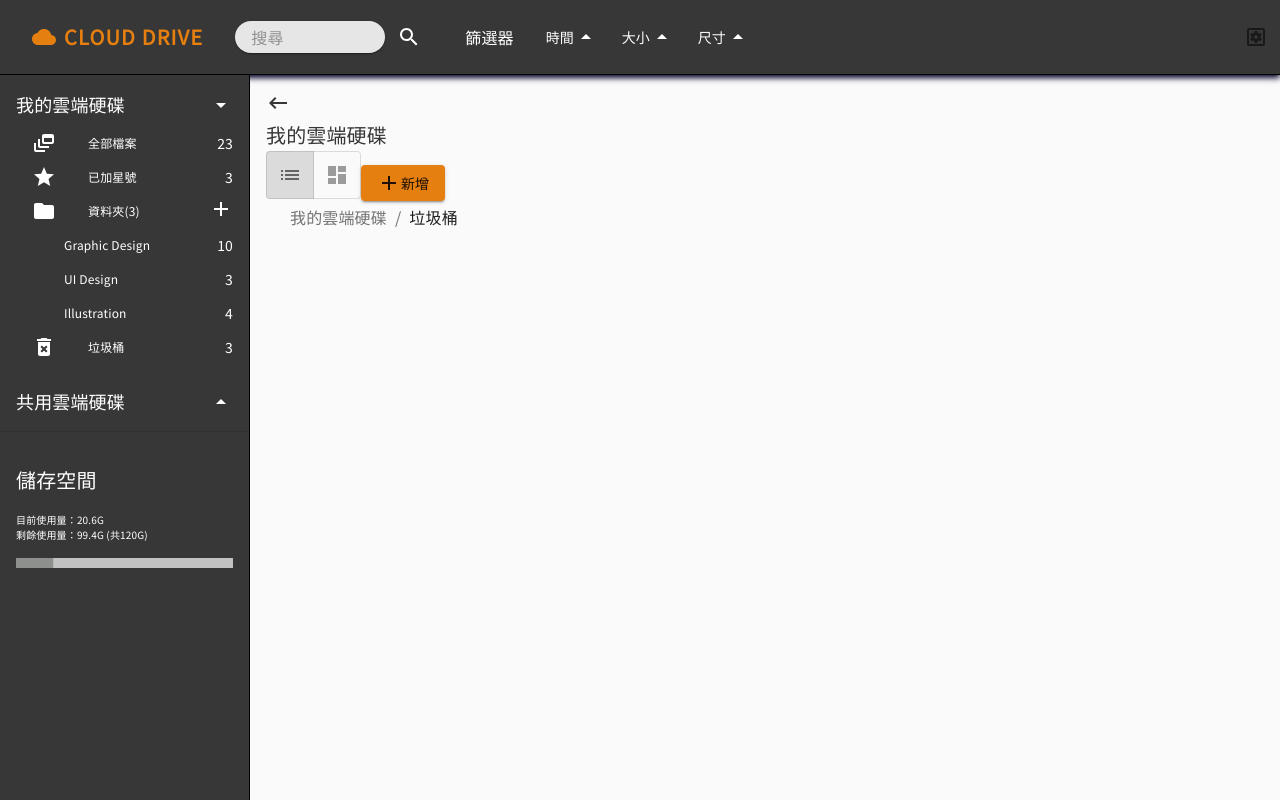
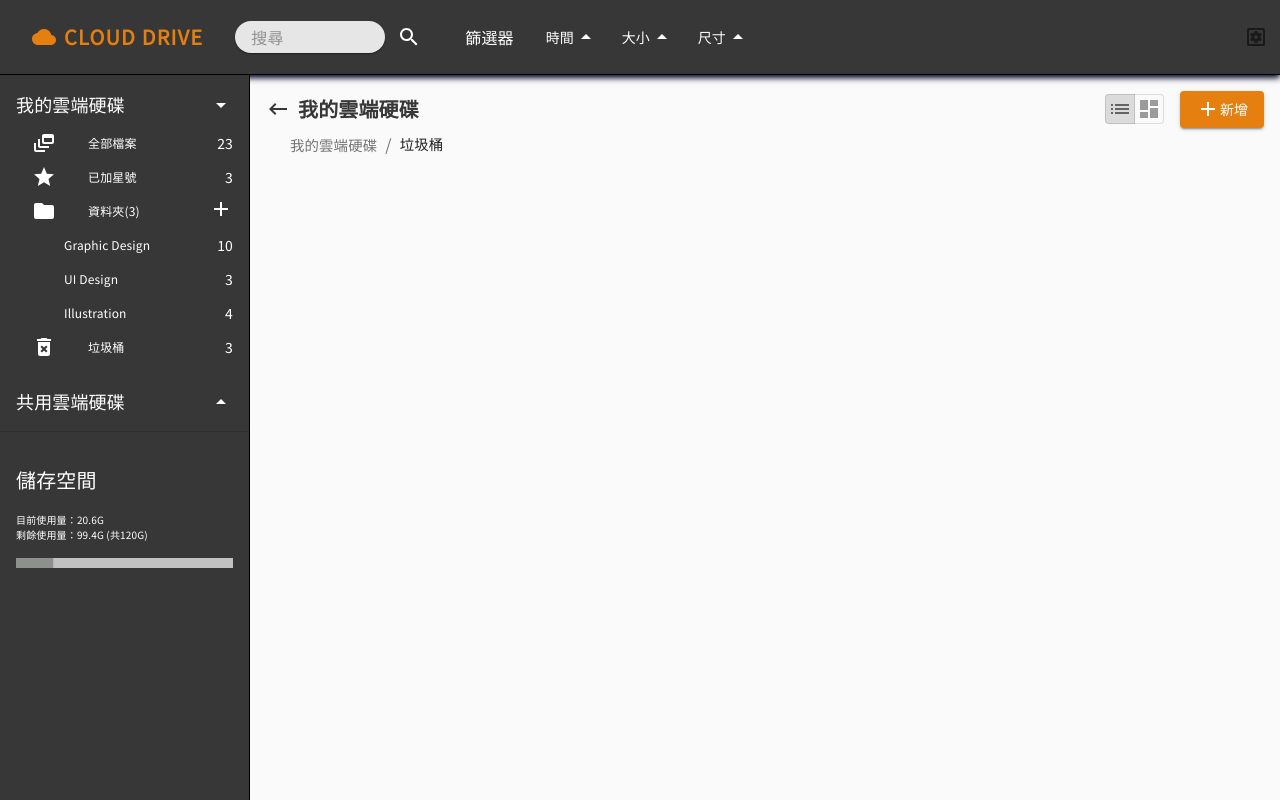
Before and after one commit to littlehorseboy/the-f2e-2019-eighth, a React app: page /#/trashCan in a window 1280 px wide. Built offline with nearby package versions, Linux system fonts and the light colour scheme.

Commit message:
feat: Main.tsx style 調整 RouterBreadcrumbs.tsx style 調整

```diff
--- a/src/pages/Main/Main.tsx
+++ b/src/pages/Main/Main.tsx
@@ -14,7 +14,36 @@ import RouterBreadcrumbs from '../../router/RouterBreadcrumbs/RouterBreadcrumbs'
 // eslint-disable-next-line @typescript-eslint/explicit-function-return-type
 const useStyles = makeStyles((theme) => createStyles({
   root: {
+    flexGrow: 1,
     padding: theme.spacing(2),
+  },
+  toolbarContainer: {
+    display: 'flex',
+    justifyContent: 'space-between',
+    alignItems: 'center',
+  },
+  toolbarLeft: {
+    display: 'flex',
+    alignItems: 'center',
+  },
+  toolbarRight: {
+    display: 'flex',
+    alignItems: 'center',
+  },
+  title: {
+    paddingLeft: theme.spacing(),
+    paddingRight: theme.spacing(),
+    fontWeight: 'bold',
+  },
+  toggleButtonGroup: {
+    marginRight: theme.spacing(2),
+    '& .MuiToggleButton-sizeSmall': {
+      height: 30,
+      padding: theme.spacing(0, 0.25),
+    },
+  },
+  button: {
+    color: '#FFFFFF',
   },
 }));
 
@@ -33,10 +62,19 @@ export default function Main(props: RouteComponentPropsI): JSX.Element {
 
   return (
     <div className={classes.root}>
-      <div>
+      <div className={classes.toolbarContainer}>
+        <div className={classes.toolbarLeft}>
           <KeyboardBackspaceIcon />
-        <Typography variant="h6">我的雲端硬碟</Typography>
-        <ToggleButtonGroup value={viewMode} exclusive onChange={handleChangeViewMode}>
+          <Typography variant="h6" className={classes.title}>我的雲端硬碟</Typography>
+        </div>
+        <div className={classes.toolbarRight}>
+          <ToggleButtonGroup
+            className={classes.toggleButtonGroup}
+            value={viewMode}
+            size="small"
+            exclusive
+            onChange={handleChangeViewMode}
+          >
             <ToggleButton value="list">
               <ListIcon />
             </ToggleButton>
@@ -44,10 +82,11 @@ export default function Main(props: RouteComponentPropsI): JSX.Element {
               <DashboardIcon />
             </ToggleButton>
           </ToggleButtonGroup>
-        <Button variant="contained" color="secondary">
+          <Button variant="contained" color="secondary" className={classes.button}>
             <AddIcon />
             新增
           </Button>
+        </div>
       </div>
       <RouterBreadcrumbs />
     </div>
--- a/src/router/RouterBreadcrumbs/RouterBreadcrumbs.tsx
+++ b/src/router/RouterBreadcrumbs/RouterBreadcrumbs.tsx
@@ -12,6 +12,11 @@ import { routes, RouteI } from '../Router';
 const useStyles = makeStyles((theme) => createStyles({
   root: {
     marginTop: theme.spacing(0.5),
+  },
+  breadcrumbs: {
+    '& > ol > li > *': {
+      fontSize: '0.9rem',
+    },
   },
 }));
 
@@ -49,7 +54,7 @@ function RouterBreadcrumbs(props: RouteComponentProps): JSX.Element {
   return (
     <div className={classes.root}>
       <Container maxWidth={false}>
-        <Breadcrumbs aria-label="breadcrumb">
+        <Breadcrumbs aria-label="breadcrumb" className={classes.breadcrumbs}>
           {pathNameBreadcrumbs
             .filter((route): boolean => route !== undefined)
             .map((route, index): JSX.Element => (
```
Lines whose indentation alone changed are shown as unchanged.
